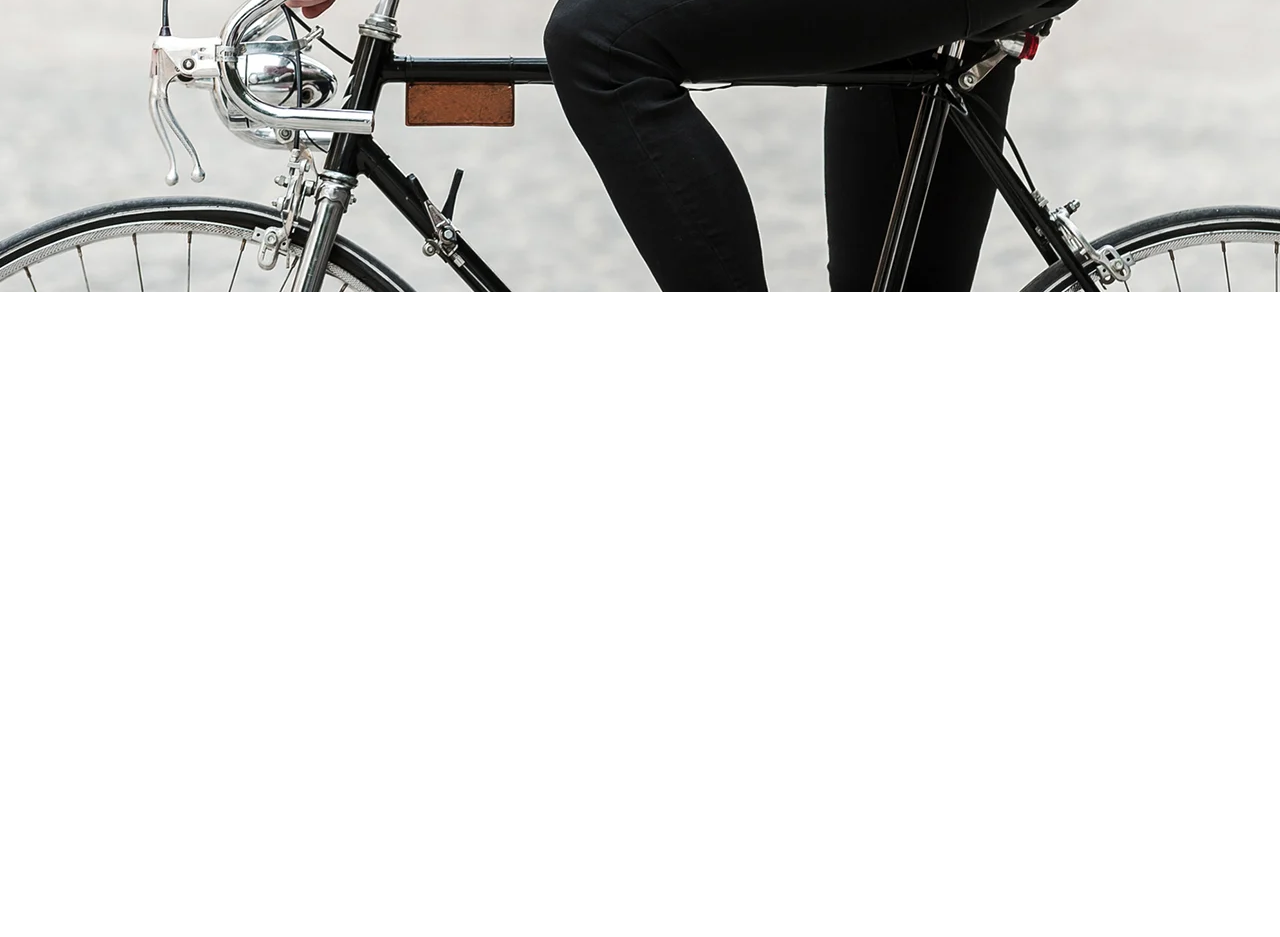
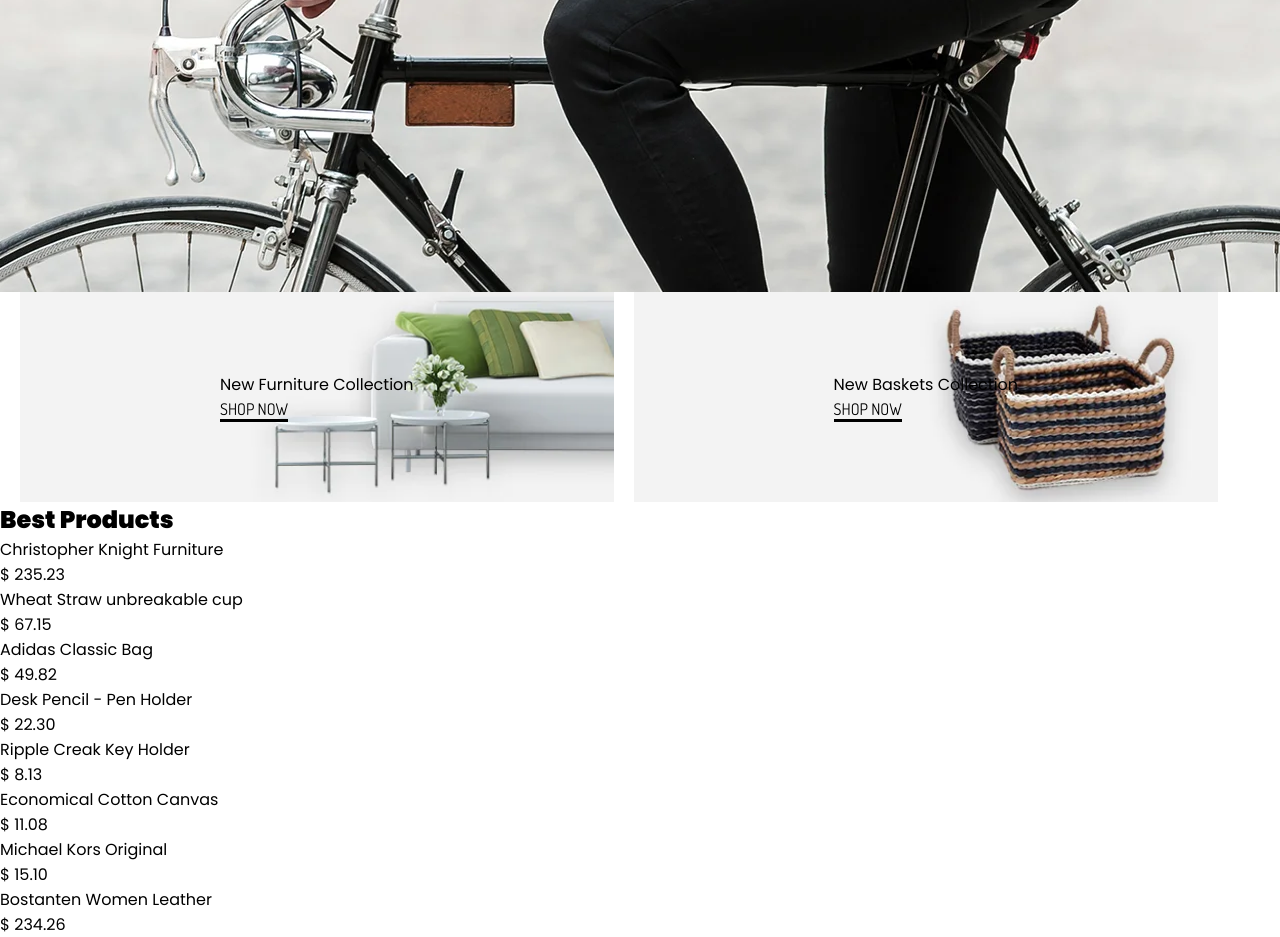
Before and after one commit to obichung/Project-C4-Group6, a plain HTML site: page index.html in a window 1280 px wide. Shown: the part 508-1445 px from the top of the page. Before the commit the page ends 800 px from the top, so only its background shows below. Drawn offline with nearby package versions, Linux system fonts and the light colour scheme.

Commit message:
Second commit

```diff
--- a/index.html
+++ b/index.html
@@ -50,5 +50,52 @@
     <script>
       feather.replace();
     </script>
+    <section class="categories">
+      <div class="message">
+        <div class="new-furn">
+      <p>New Furniture Collection </p>
+      <a href="#"class="shop-btn">Shop Now</a>
+      </div>
+      <div class="new-bask">
+      <p>New Baskets Collection </p>
+      <a href="#" class="shop-btn">Shop Now</a>
+      </div>
+    </div>
+    <div class="best-products">
+      <h2>Best Products</h2>
+      <div class="furniture">
+      <p>Christopher Knight Furniture</p>
+      <p>$ 235.23</p>
+    </div>
+    <div class="cup">
+      <p>Wheat Straw unbreakable cup</p>
+      <p>$ 67.15</p>
+    </div>
+    <div class="bag">
+      <p>Adidas Classic Bag</p>
+      <p>$ 49.82</p>
+    </div>
+    <div class="pencil-holder">
+      <p>Desk Pencil - Pen Holder</p>
+      <p>$ 22.30</p>
+    </div>
+    <div class="key-holder">
+      <p>Ripple Creak Key Holder</p>
+      <p>$ 8.13</p>
+    </div>
+    <div class="cotton-canvas">
+      <p>Economical Cotton Canvas</p>
+      <p>$ 11.08</p>
+    </div>
+    <div class="Michael-Kors">
+      <p>Michael Kors Original</p>
+      <p>$ 15.10</p>
+    </div>
+    <div class="Bostanten-Women">
+      <p>Bostanten Women Leather</p>
+      <p>$ 234.26</p>
+    </div>
+    </div>
+    </section>
 </body>
 </html>
--- a/styles.css
+++ b/styles.css
@@ -14,7 +14,7 @@ a{
 }
 
 .hero{
-  height: 100vh;
+     height: 100vh;
     /* background-image: url(images/hero.jpg);
     background-repeat: no-repeat;
     background-attachment: scroll;
@@ -106,3 +106,40 @@ a:hover{
         padding:45px 30px;
     }
 }
+
+.categories .message{
+ width:100%;
+ display: flex;
+
+}
+
+
+
+
+
+.new-furn{
+    background-image: url(images/furn.jpg);
+    background-repeat: no-repeat;
+   background-attachment:scroll;
+   background-size: cover;
+   background-position: center;
+    padding:80px 200px ;
+    margin: 0 20px;
+    align-self: flex-start;
+
+
+}
+
+
+
+
+.new-bask{
+    background-image: url(images/bask.jpg);
+    background-repeat: no-repeat;
+   background-attachment:scroll;
+   background-position: center;
+   background-size: cover;
+    padding:80px 200px;
+
+
+}
```
